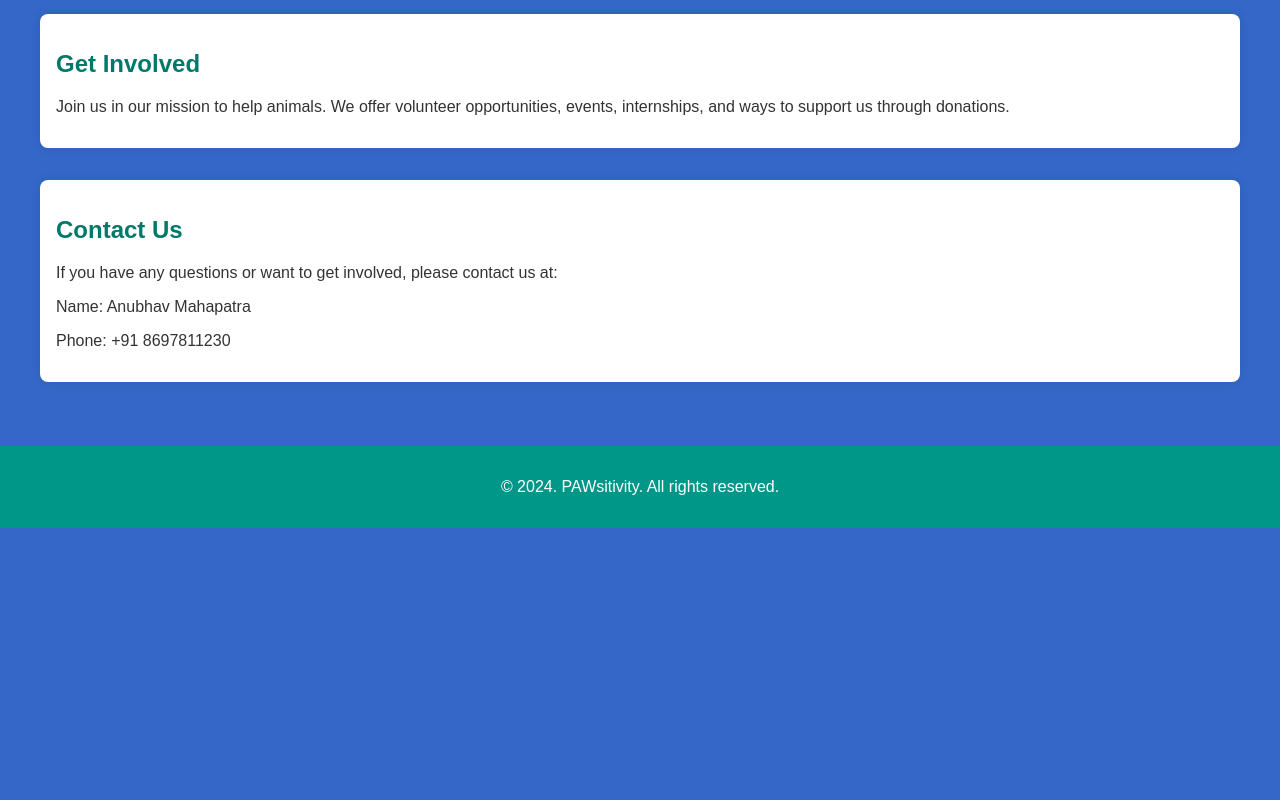
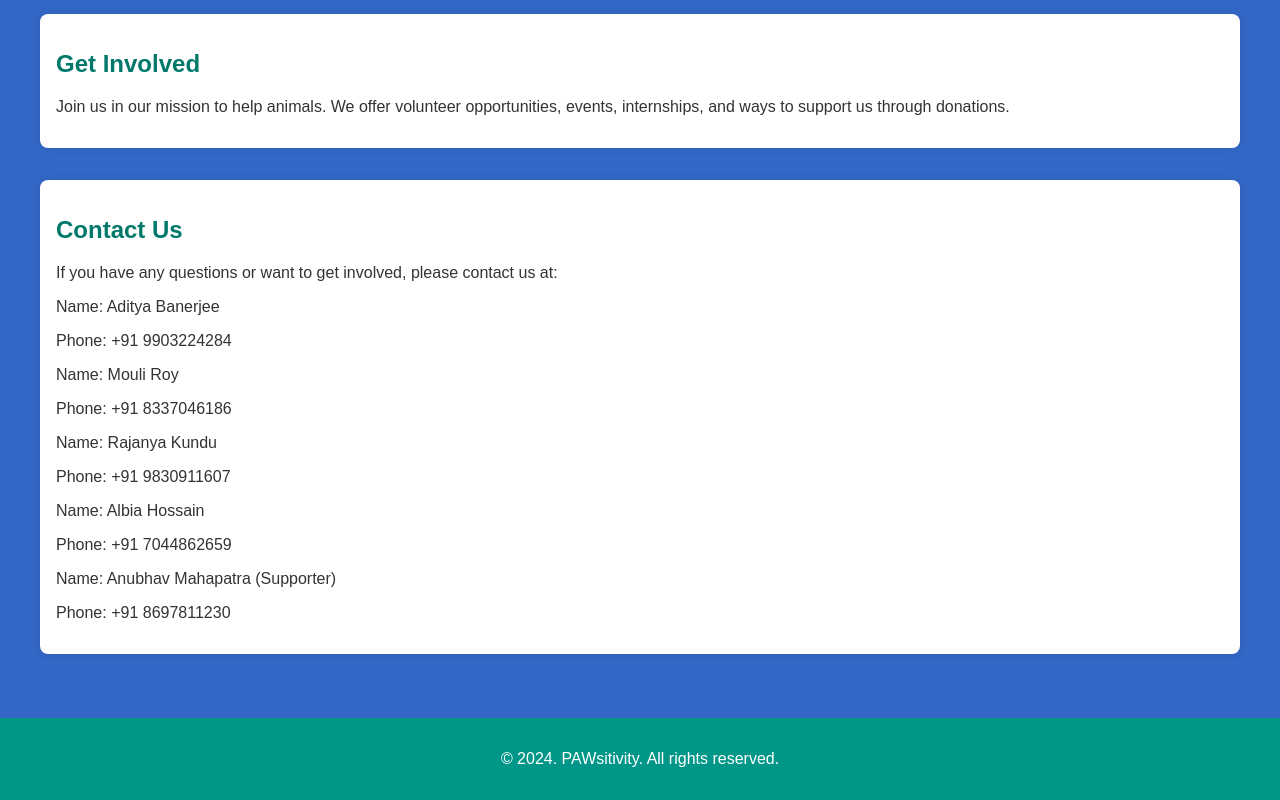
Before and after one commit to AdityaPuku/PAWsitivity, a plain HTML site: page index.html in a window 1280 px wide. Shown: the part 765-1565 px from the top of the page. Before the commit the page ends 1293 px from the top, so only its background shows below. Drawn offline with Linux system fonts and the light colour scheme.

Commit message:
Update index.html

```diff
--- a/index.html
+++ b/index.html
@@ -91,7 +91,15 @@
     <section id="contact" class="section">
         <h2>Contact Us</h2>
         <p>If you have any questions or want to get involved, please contact us at:</p>
-        <p>Name: Anubhav Mahapatra</p>
+        <p>Name: Aditya Banerjee </p>
+        <p>Phone: +91 9903224284</p>
+        <p>Name: Mouli Roy </p>
+        <p>Phone: +91 8337046186</p>
+        <p>Name: Rajanya Kundu </p>
+        <p>Phone: +91 9830911607</p>
+        <p>Name: Albia Hossain </p>
+        <p>Phone: +91 7044862659</p>
+        <p>Name: Anubhav Mahapatra (Supporter)</p>
         <p>Phone: +91 8697811230</p>
     </section>
 
```
